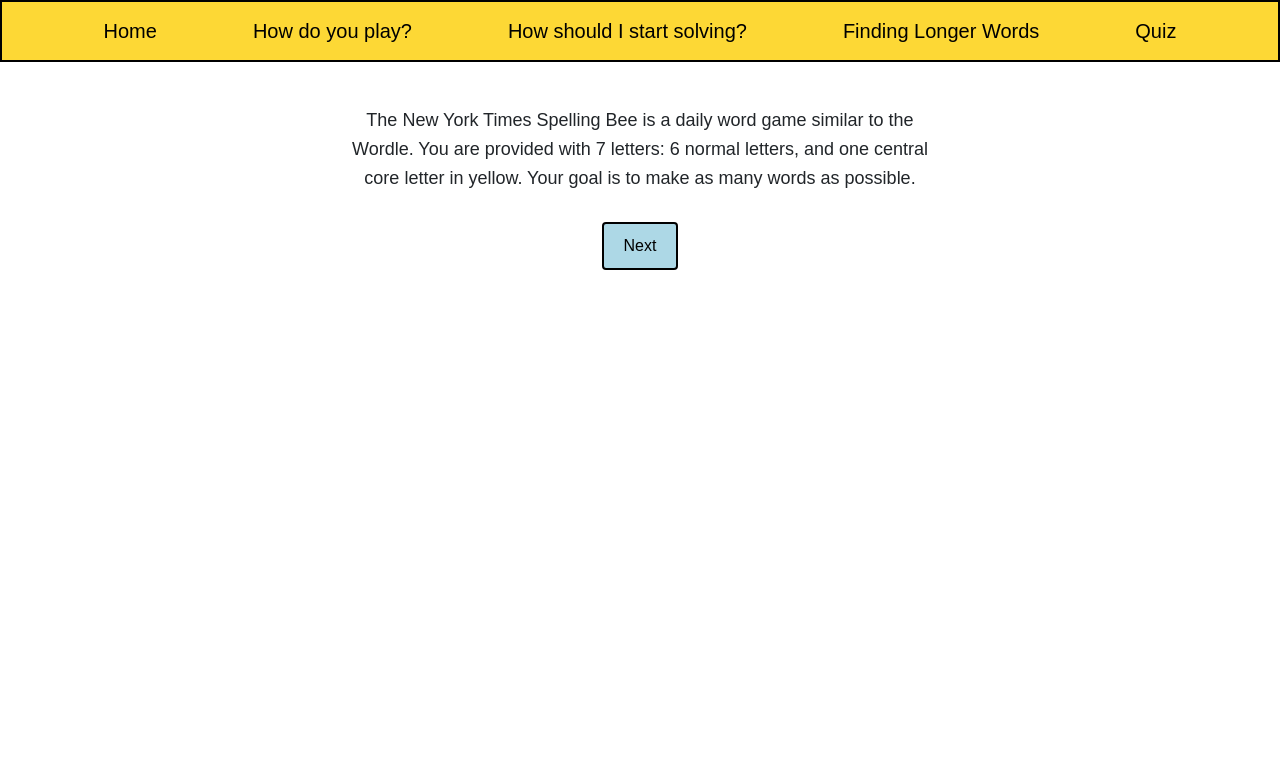
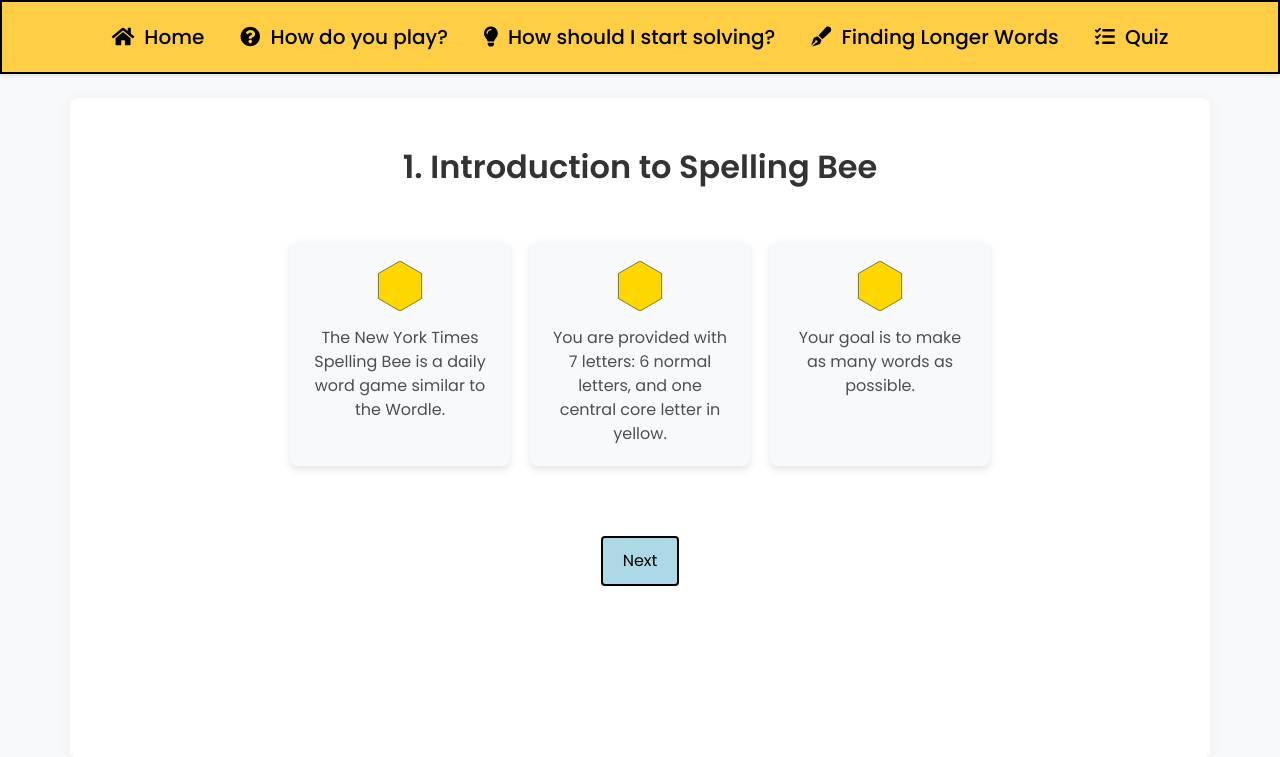
Before and after one commit to arin-jaff/spelling-bee-guide, a Flask app: page /learn/1 in a window 1280 px wide. Shown: the top 757 px of the page. Run offline with Flask 3, Linux system fonts and the light colour scheme; some libraries are stand-ins or nearby versions.

Commit message:
Add text cards on learn page + animations on hover

```diff
--- a/app.py
+++ b/app.py
@@ -70,25 +70,35 @@
         os.remove(GAME_STATE_FILE)
 
 lessons = [
-    {"id":1,
+    {"id": 1,
+     "title": "Introduction to Spelling Bee",
      "data": "The New York Times Spelling Bee is a daily word game similar to the Wordle. You are provided with 7 letters: 6 normal letters, and one central core letter in yellow. Your goal is to make as many words as possible."},
-    {"id":2,
+    {"id": 2,
+     "title": "Basic Rules",
      "data": "While making words with the given layout, you have one defining rule: The core letter must be included in every word you make. As you make more and more words, you earn points. earn enough points, and you earn the reward rank of GENIUS!"},
-    {"id":3,
-     "data": "All of your words must be more than 4 letters, so you can’t just brute force small words"},
-    {"id":4,
+    {"id": 3,
+     "title": "Word Length Rules",
+     "data": "All of your words must be more than 4 letters, so you can't just brute force small words"},
+    {"id": 4,
+     "title": "Starting Strategy",
      "data": "Start small 4-5 letter words – think about the center letter, and what other letters it pairs well with"},
-    {"id":5,
+    {"id": 5,
+     "title": "Word Endings",
      "data": "Think about common word endings to potentially more than *double* your total points! Look out for: -ed, -ing, -ion, -est -er, -ment, -able, etc."},
-    {"id":6,
-     "data": "Don’t forget common word beginnings too!  This can be combined with endings for many different combinations! Look out for: non-, con-, un-, in-, or even ch-, hee- etc."},
-    {"id":7,
+    {"id": 6,
+     "title": "Word Beginnings",
+     "data": "Don't forget common word beginnings too! This can be combined with endings for many different combinations! Look out for: non-, con-, un-, in-, or even ch-, hee- etc."},
+    {"id": 7,
+     "title": "Compound Words",
      "data": "Try combining words to form compound words — a sneaky way to hit all 7 letters."},
-    {"id":8,
-     "data": "Don’t give up! Keep thinking, sound out beginnings of words, and be persistent!"},
-    {"id":9,
+    {"id": 8,
+     "title": "Persistence",
+     "data": "Don't give up! Keep thinking, sound out beginnings of words, and be persistent!"},
+    {"id": 9,
+     "title": "Advanced Strategy",
      "data": "Look for prefixes and suffixes. When you want to reveal the pangrams, go to the next slide"},
-    {"id":10,
+    {"id": 10,
+     "title": "Expert Tips",
      "data": "How could I have approached this? Finding the prefix -tion – now what letters are left? (s,u,l). From this, I found solution! Think about suffixes – il-, son-, un- are all present."},
 ]
 
--- a/static/css/style.css
+++ b/static/css/style.css
@@ -83,3 +83,107 @@
 .hex-btns-container {
     vertical-align: center;
 }
+
+/* card for texts */
+.interactive-cards {
+    display: flex;
+    flex-wrap: wrap;
+    justify-content: center;
+    gap: 20px;
+    margin: 30px 0;
+}
+
+.interactive-card {
+    position: relative;
+    width: 220px;
+    min-height: 150px;
+    background-color: #f8f9fa;
+    border-radius: 8px;
+    padding: 20px;
+    box-shadow: 0 4px 8px rgba(0,0,0,0.1);
+    transition: all 0.3s ease;
+    cursor: pointer;
+    display: flex;
+    flex-direction: column;
+    align-items: center;
+    text-align: center;
+    overflow: hidden;
+}
+
+.interactive-card:hover, .interactive-card.expanded, .interactive-card.active {
+    transform: translateY(-10px);
+    box-shadow: 0 10px 20px rgba(0,0,0,0.15);
+    background-color: #fff;
+}
+
+.card-icon {
+    width: 50px;
+    height: 50px;
+    margin-bottom: 15px;
+    transition: all 0.3s ease;
+}
+
+.interactive-card:hover .card-icon,
+.interactive-card.expanded .card-icon,
+.interactive-card.active .card-icon {
+    transform: rotate(15deg) scale(1.1);
+}
+
+.card-content {
+    font-size: 16px;
+    line-height: 1.5;
+    opacity: 0.8;
+    transition: all 0.3s ease;
+}
+
+.interactive-card:hover .card-content,
+.interactive-card.expanded .card-content,
+.interactive-card.active .card-content {
+    opacity: 1;
+    font-size: 17px;
+}
+
+/* effect for card */
+.interactive-card::before {
+    content: "";
+    position: absolute;
+    top: 0;
+    left: 0;
+    width: 100%;
+    height: 4px;
+    background: linear-gradient(90deg, #ffd700, #ffb700);
+    transform: scaleX(0);
+    transform-origin: 0 0;
+    transition: transform 0.3s ease;
+}
+
+.interactive-card:hover::before,
+.interactive-card.expanded::before,
+.interactive-card.active::before {
+    transform: scaleX(1);
+}
+
+@media (max-width: 768px) {
+    .interactive-cards {
+        flex-direction: column;
+        align-items: center;
+    }
+
+    .interactive-card {
+        width: 90%;
+        max-width: 300px;
+    }
+}
+
+/* animation for card expansion */
+@keyframes pulse {
+    0% { transform: scale(1); }
+    50% { transform: scale(1.05); }
+    100% { transform: scale(1); }
+}
+
+.interactive-card:hover,
+.interactive-card.expanded,
+.interactive-card.active {
+    animation: pulse 1s ease;
+}
--- a/static/js/main.js
+++ b/static/js/main.js
@@ -0,0 +1,65 @@
+document.addEventListener('DOMContentLoaded', function() {
+    // if we're on a learn page, we engage interactivity
+    if (document.querySelector('.lesson-content')) {
+        createInteractiveElements();
+    }
+});
+
+function createInteractiveElements() {
+    const lessonContent = document.querySelector('.lesson-content');
+    const lessonText = lessonContent.textContent.trim();
+
+
+    lessonContent.innerHTML = '';
+
+    // we separate content for cards via . delimiter splits
+    const sentences = lessonText.split('.').filter(sentence => sentence.trim().length > 0);
+
+    // cards + container for each sentence
+    const cardsContainer = document.createElement('div');
+    cardsContainer.className = 'interactive-cards';
+
+    sentences.forEach((sentence, index) => {
+        const card = document.createElement('div');
+        card.className = 'interactive-card';
+        card.setAttribute('data-index', index);
+
+        // making hexagon
+        const icon = document.createElement('div');
+        icon.className = 'card-icon';
+        icon.innerHTML = '<svg viewBox="0 0 100 100"><polygon points="50 0, 93.3 25, 93.3 75, 50 100, 6.7 75, 6.7 25" fill="gold" stroke="black" /></svg>';
+
+        // card content + content goes into card
+        const content = document.createElement('div');
+        content.className = 'card-content';
+        content.textContent = sentence.trim() + '.';
+
+        card.appendChild(icon);
+        card.appendChild(content);
+        cardsContainer.appendChild(card);
+
+        // on hover
+        card.addEventListener('mouseenter', function() {
+            this.classList.add('expanded');
+        });
+
+        // off hover
+        card.addEventListener('mouseleave', function() {
+            this.classList.remove('expanded');
+        });
+
+        // on click
+        card.addEventListener('click', function() {
+            this.classList.toggle('active');
+
+            document.querySelectorAll('.interactive-card.active').forEach(activeCard => {
+                if (activeCard !== this) {
+                    activeCard.classList.remove('active');
+                }
+            });
+        });
+    });
+
+    // cards container goes to the lesson content
+    lessonContent.appendChild(cardsContainer);
+}
--- a/templates/layout.html
+++ b/templates/layout.html
@@ -2,23 +2,77 @@
 <html lang="en">
 <head>
     <meta charset="UTF-8">
+    <meta name="viewport" content="width=device-width, initial-scale=1.0">
     <title>Spelling Bee Guide</title>
     <link rel="stylesheet" href="https://stackpath.bootstrapcdn.com/bootstrap/4.2.1/css/bootstrap.min.css">
     <link rel="stylesheet" href="{{ url_for('static', filename='css/style.css') }}">
-    <script type="text/javascript" src="{{ url_for('static', filename = 'js/main.js') }}"></script>
+    <link href="https://fonts.googleapis.com/css2?family=Poppins:wght@400;500;600&display=swap" rel="stylesheet">
+    <link rel="stylesheet" href="https://cdnjs.cloudflare.com/ajax/libs/font-awesome/5.15.3/css/all.min.css">
 </head>
 <body>
     <nav class="navbar">
-        <a href="/">Home</a>
-        <a href="/learn/1">How do you play?</a>
-        <a href="/learn/2">How should I start solving?</a>
-        <a href="/learn/3">Finding Longer Words</a>
-        <a href="/quiz">Quiz</a>
+        <a href="/" class="nav-link"><i class="fas fa-home"></i> Home</a>
+        <a href="/learn/1" class="nav-link"><i class="fas fa-question-circle"></i> How do you play?</a>
+        <a href="/learn/2" class="nav-link"><i class="fas fa-lightbulb"></i> How should I start solving?</a>
+        <a href="/learn/3" class="nav-link"><i class="fas fa-pen-fancy"></i> Finding Longer Words</a>
+        <a href="/quiz" class="nav-link"><i class="fas fa-tasks"></i> Quiz</a>
     </nav>
 
     <div class="container mt-4">
         {% block content %}
         {% endblock %}
     </div>
+    <script src="https://code.jquery.com/jquery-3.6.0.min.js"></script>
+    <script src="{{ url_for('static', filename='js/main.js') }}"></script>
+
+
+
+    <!-- global styles -->
+    <style>
+        body {
+            font-family: 'Poppins', sans-serif;
+            background-color: #f8f9fa;
+            line-height: 1.6;
+        }
+
+        .navbar {
+            background-color: #ffce44;
+            padding: 15px 20px;
+            box-shadow: 0 2px 4px rgba(0,0,0,0.1);
+            display: flex;
+            justify-content: center;
+            flex-wrap: wrap;
+            gap: 20px;
+        }
+
+        .nav-link {
+            color: #333;
+            text-decoration: none;
+            padding: 8px 15px;
+            border-radius: 20px;
+            transition: all 0.3s ease;
+            font-weight: 500;
+        }
+
+        .nav-link:hover {
+            background-color: rgba(255, 255, 255, 0.3);
+            color: #000;
+            text-decoration: none;
+            transform: translateY(-2px);
+        }
+
+        .nav-link i {
+            margin-right: 5px;
+        }
+
+        .container {
+            background-color: white;
+            border-radius: 8px;
+            box-shadow: 0 2px 15px rgba(0,0,0,0.05);
+            padding: 30px;
+            margin-top: 30px;
+            margin-bottom: 30px;
+        }
+    </style>
 </body>
 </html>
--- a/templates/learn.html
+++ b/templates/learn.html
@@ -2,6 +2,8 @@
 {% block content %}
 
 <div class="learn-container">
+    <h2 class="lesson-title">{{ lesson_data.id }}. {{ lesson_data.title|default('Spelling Bee Guide') }}</h2>
+
     <div class="content-row">
         {% if lesson_data.id|int > 2 and 10 > lesson_data.id|int %}
         <div class="hex-pattern">
@@ -21,7 +23,8 @@
         </div>
         {% endif %}
 
-        <div class="lesson-text">
+        <!-- Replace the standard lesson-text with our interactive content -->
+        <div class="lesson-content">
             {{ lesson_data.data }}
         </div>
     </div>
@@ -43,6 +46,13 @@
     max-width: 1200px;
     margin: 0 auto;
     padding: 20px;
+}
+
+.lesson-title {
+    text-align: center;
+    margin-bottom: 25px;
+    color: #333;
+    font-weight: 600;
 }
 
 .content-row {
@@ -86,19 +96,16 @@
     background-color: #add8e6;
 }
 
-.lesson-text {
+.lesson-content {
     flex: 1;
-    max-width: 600px;
-    font-size: 18px;
-    line-height: 1.6;
-    text-align: center;
+    max-width: 800px;
 }
 
 .navigation-buttons {
     display: flex;
     justify-content: center;
     gap: 20px;
-    margin-top: 20px;
+    margin-top: 40px;
 }
 
 .nav-button {
@@ -109,10 +116,22 @@
     color: black;
     border-radius: 4px;
     font-size: 16px;
+    transition: all 0.3s ease;
 }
 
 .nav-button:hover {
     background-color: #add8e6;
+    transform: scale(1.05);
+}
+
+/* animation for load */
+@keyframes fadeIn {
+    from { opacity: 0; transform: translateY(20px); }
+    to { opacity: 1; transform: translateY(0); }
+}
+
+.learn-container {
+    animation: fadeIn 0.6s ease;
 }
 </style>
 {% endblock %}
```
